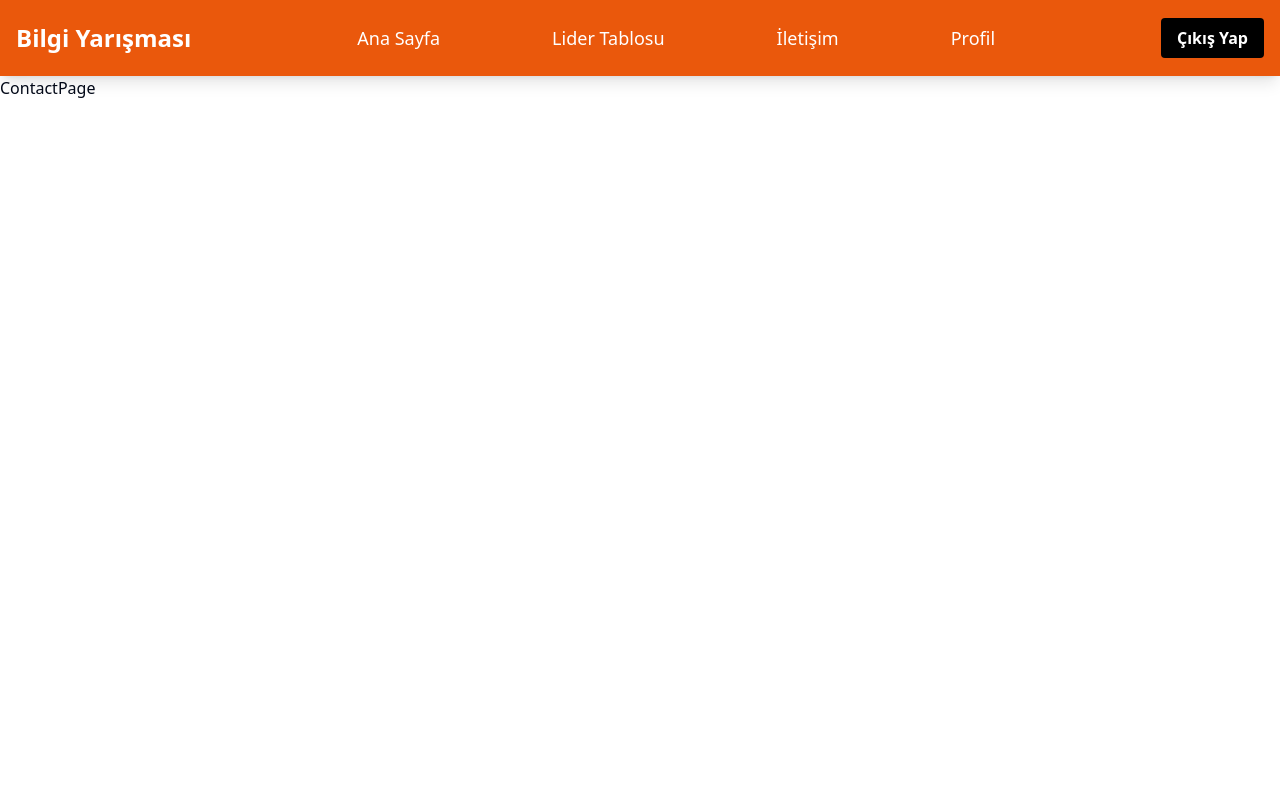
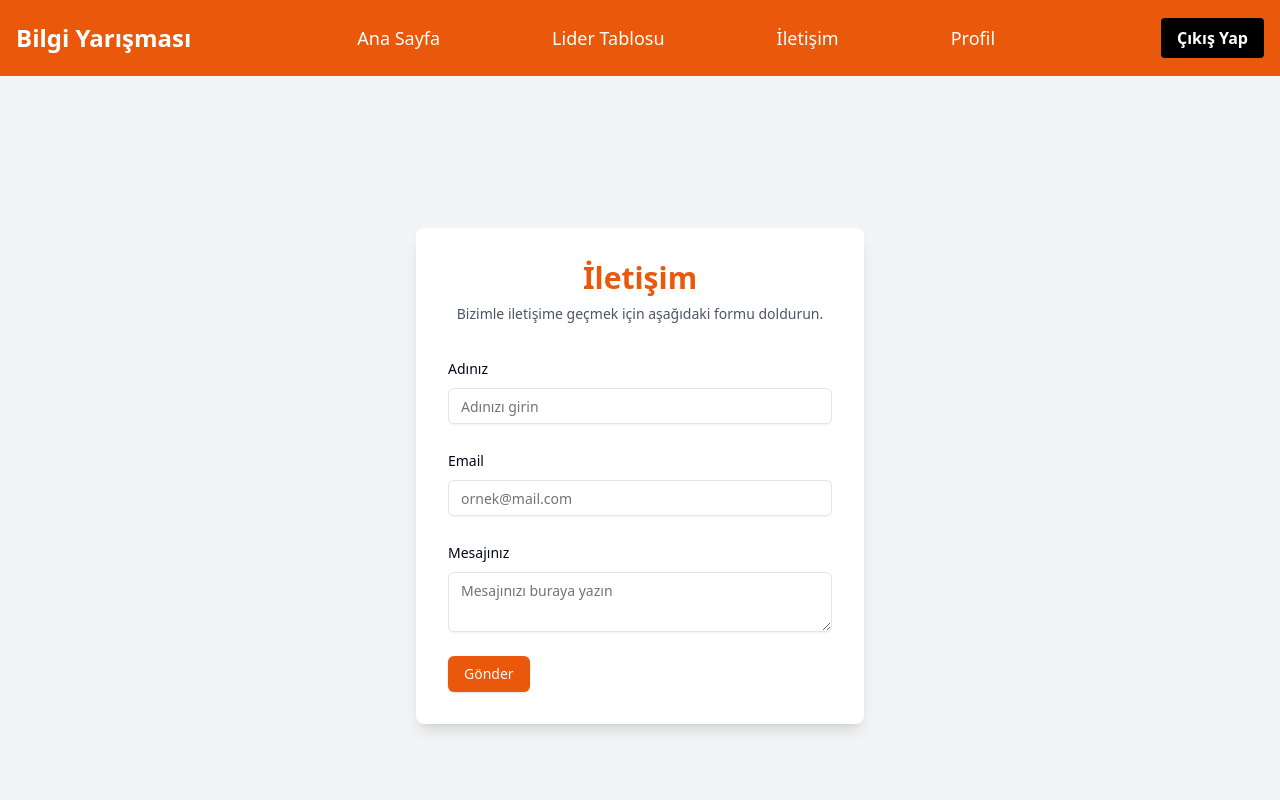
Before and after one commit to berkaydenizyilmaz/bilgi-yarismasi-web, a Next.js app: page /dashboard/contact in a window 1280 px wide. Shown: the top 800 px of the page. Built offline with nearby package versions, Linux system fonts and the light colour scheme.

Commit message:
İletişim sayfası ve kategori seçme sayfası eklendi.

```diff
--- a/app/dashboard/contact/page.tsx
+++ b/app/dashboard/contact/page.tsx
@@ -1,9 +1,138 @@
-import React from 'react'
+"use client"
 
-function ContactPage() {
+import { Button } from "@/components/ui/button"
+import {
+  Form,
+  FormControl,
+  FormField,
+  FormItem,
+  FormLabel,
+  FormMessage,
+} from "@/components/ui/form"
+import { Input } from "@/components/ui/input"
+import { Textarea } from "@/components/ui/textarea"
+import { zodResolver } from "@hookform/resolvers/zod"
+import { useForm } from "react-hook-form"
+import * as z from "zod"
+import { useState } from "react"
+import { useRouter } from "next/navigation"
+
+const formSchema = z.object({
+  name: z.string().min(1, {
+    message: "Adınızı giriniz.",
+  }),
+  email: z.string().email({
+    message: "Geçerli bir email adresi giriniz.",
+  }),
+  message: z.string().min(10, {
+    message: "Mesajınız en az 10 karakter olmalıdır.",
+  }),
+})
+
+export default function ContactPage() {
+  const router = useRouter()
+  const [error, setError] = useState<string>("")
+  const [success, setSuccess] = useState<string>("")
+
+  const form = useForm<z.infer<typeof formSchema>>({
+    resolver: zodResolver(formSchema),
+    defaultValues: {
+      name: "",
+      email: "",
+      message: "",
+    },
+  })
+
+  async function onSubmit(values: z.infer<typeof formSchema>) {
+    try {
+      const response = await fetch("/api/contact", {
+        method: "POST",
+        headers: {
+          "Content-Type": "application/json",
+        },
+        body: JSON.stringify(values),
+      })
+
+      const data = await response.json()
+
+      if (!response.ok) {
+        throw new Error(data.error || "Bir hata oluştu")
+      }
+
+      setSuccess("Mesajınız başarıyla gönderildi!")
+      form.reset()
+    } catch (error) {
+      setError(error instanceof Error ? error.message : "Bir hata oluştu")
+    }
+  }
+
   return (
-    <div>ContactPage</div>
+    <div className="flex min-h-screen items-center justify-center bg-gray-100">
+      <div className="w-full max-w-md space-y-8 p-8 bg-white rounded-lg shadow-lg">
+        <div className="text-center">
+          <h2 className="text-3xl font-bold text-orange-600">İletişim</h2>
+          <p className="mt-2 text-sm text-gray-600">
+            Bizimle iletişime geçmek için aşağıdaki formu doldurun.
+          </p>
+        </div>
+
+        {error && (
+          <div className="rounded-md bg-red-50 p-4 text-sm text-red-500">
+            {error}
+          </div>
+        )}
+
+        {success && (
+          <div className="rounded-md bg-green-50 p-4 text-sm text-green-500">
+            {success}
+          </div>
+        )}
+
+        <Form {...form}>
+          <form onSubmit={form.handleSubmit(onSubmit)} className="space-y-6">
+            <FormField
+              control={form.control}
+              name="name"
+              render={({ field }) => (
+                <FormItem>
+                  <FormLabel>Adınız</FormLabel>
+                  <FormControl>
+                    <Input placeholder="Adınızı girin" {...field} />
+                  </FormControl>
+                  <FormMessage />
+                </FormItem>
+              )}
+            />
+            <FormField
+              control={form.control}
+              name="email"
+              render={({ field }) => (
+                <FormItem>
+                  <FormLabel>Email</FormLabel>
+                  <FormControl>
+                    <Input type="email" placeholder="ornek@mail.com" {...field} />
+                  </FormControl>
+                  <FormMessage />
+                </FormItem>
+              )}
+            />
+            <FormField
+              control={form.control}
+              name="message"
+              render={({ field }) => (
+                <FormItem>
+                  <FormLabel>Mesajınız</FormLabel>
+                  <FormControl>
+                    <Textarea placeholder="Mesajınızı buraya yazın" {...field} />
+                  </FormControl>
+                  <FormMessage />
+                </FormItem>
+              )}
+            />
+            <Button type="submit" className="bg-orange-600 hover:bg-orange-500">Gönder</Button>
+          </form>
+        </Form>
+      </div>
+    </div>
   )
 }
-
-export default ContactPage
--- a/app/page.tsx
+++ b/app/page.tsx
@@ -1,13 +1,45 @@
-import React from 'react';
-import Link from 'next/link';
+"use client";
+
+import React, { useEffect, useState } from "react";
+import Link from "next/link";
 
 const HomePage = () => {
+  interface Category {
+    id: number;
+    name: string;
+    description: string;
+  }
+  const [categories, setCategories] = useState<Category[]>([]);
+  const [error, setError] = useState<string>("");
+
+  useEffect(() => {
+    async function fetchCategories() {
+        try {
+            const response = await fetch("/api/categories"); // Kategorileri almak için API çağrısı
+            const data = await response.json();
+
+            if (!response.ok) {
+                throw new Error(data.error || "Kategoriler alınamadı.");
+            }
+
+            setCategories(data);
+        } catch (error) {
+            setError(error instanceof Error ? error.message : "Bir hata oluştu");
+        }
+    }
+
+    fetchCategories();
+}, []);
+
   return (
     <div className="flex flex-col items-center justify-center min-h-screen bg-gray-100 p-4">
-            <h1 className="text-5xl font-bold text-orange-600 mb-6">Bilgi Yarışması</h1>
+      <h1 className="text-5xl font-bold text-orange-600 mb-6">
+        Bilgi Yarışması
+      </h1>
       <p className="text-lg text-center mb-8 max-w-2xl">
         Bilgi Yarışması, genel kültürünüzü test etmek için harika bir fırsat!
-                Farklı kategorilerde sorularla dolu bu yarışmada, en yüksek puanı almak için mücadele edin.
+        Farklı kategorilerde sorularla dolu bu yarışmada, en yüksek puanı almak
+        için mücadele edin.
       </p>
       <Link href="/quiz/categories">
         <button className="bg-orange-600 text-white font-bold py-3 px-6 rounded shadow-lg hover:bg-orange-500 transition duration-200 mb-10">
@@ -17,40 +49,49 @@ const HomePage = () => {
 
       {/* Yarışmanın Özellikleri */}
       <div className="bg-white shadow-md rounded-lg p-6 mb-10 max-w-2xl">
-                <h2 className="text-3xl font-semibold text-gray-800 mb-4">Neden Katılmalısınız?</h2>
+        <h2 className="text-3xl font-semibold text-gray-800 mb-4">
+          Neden Katılmalısınız?
+        </h2>
         <p className="text-gray-600 mb-4">
           Bilgi Yarışması, eğlenceli ve öğretici bir deneyim sunar.
-                    Arkadaşlarınızla yarışarak hem eğlenir hem de yeni bilgiler öğrenirsiniz.
+          Arkadaşlarınızla yarışarak hem eğlenir hem de yeni bilgiler
+          öğrenirsiniz.
         </p>
         <p className="text-gray-600 mb-4">
-                    En yüksek puanı alan yarışmacılarımız sürpriz ödüller kazanma şansına sahip!
+          En yüksek puanı alan yarışmacılarımız sürpriz ödüller kazanma şansına
+          sahip!
         </p>
       </div>
 
       {/* Kategoriler Bölümü */}
       <div className="bg-white shadow-md rounded-lg p-6 mb-10 max-w-2xl">
-                <h2 className="text-3xl font-semibold text-gray-800 mb-4">Kategoriler</h2>
+        <h2 className="text-3xl font-semibold text-gray-800 mb-4">
+          Kategoriler
+        </h2>
         <p className="text-gray-600 mb-4">
-                    Yarışmamızda çeşitli kategorilerde sorular bulunmaktadır. İşte bazıları:
+          Yarışmamızda çeşitli kategorilerde sorular bulunmaktadır. İşte
+          bazıları:
         </p>
         <ul className="list-disc list-inside text-gray-600 mb-4">
-                    <li>Genel Kültür</li>
-                    <li>Tarih</li>
-                    <li>Coğrafya</li>
-                    <li>Bilim</li>
-                    <li>Sanat</li>
+          {categories.map((category) => (
+            <li key={category.id}>{category.name}</li>
+          ))}
         </ul>
         <p className="text-gray-600 mb-4">
-                    Her kategori, farklı zorluk seviyelerinde sorular sunarak bilgi dağarcığınızı genişletmenize yardımcı olur.
+          Her kategori, farklı zorluk seviyelerinde sorular sunarak bilgi
+          dağarcığınızı genişletmenize yardımcı olur.
         </p>
       </div>
 
       {/* Lider Tablosu Bölümü */}
       <div className="bg-white shadow-md rounded-lg p-6 mb-10 max-w-2xl">
-                <h2 className="text-3xl font-semibold text-gray-800 mb-4">Lider Tablosu</h2>
+        <h2 className="text-3xl font-semibold text-gray-800 mb-4">
+          Lider Tablosu
+        </h2>
         <p className="text-gray-600 mb-4">
-                    Yarışmamızda en yüksek puanı alan yarışmacılar, lider tablosunda yer alır.
-                    Kendinizi diğer yarışmacılarla karşılaştırarak ne kadar ilerlediğinizi görebilirsiniz.
+          Yarışmamızda en yüksek puanı alan yarışmacılar, lider tablosunda yer
+          alır. Kendinizi diğer yarışmacılarla karşılaştırarak ne kadar
+          ilerlediğinizi görebilirsiniz.
         </p>
         <Link href="/leaderboard">
           <button className="bg-orange-600 text-white font-bold py-2 px-4 rounded shadow-lg hover:bg-orange-500 transition duration-200">
@@ -63,8 +104,8 @@ const HomePage = () => {
       <div className="bg-white shadow-md rounded-lg p-6 mb-10 max-w-2xl text-center">
         <h2 className="text-3xl font-semibold text-gray-800 mb-4">İletişim</h2>
         <p className="text-gray-600 mb-4">
-                    Herhangi bir sorunuz veya geri bildiriminiz mi var?
-                    Bizimle iletişime geçmek için aşağıdaki butona tıklayın.
+          Herhangi bir sorunuz veya geri bildiriminiz mi var? Bizimle iletişime
+          geçmek için aşağıdaki butona tıklayın.
         </p>
         <Link href="/dashboard/contact">
           <button className="bg-orange-600 text-white font-bold py-2 px-4 rounded shadow-lg hover:bg-orange-500 transition duration-200">
--- /dev/null
+++ b/app/quiz/categories/page.tsx
@@ -0,0 +1,73 @@
+"use client"
+
+import React, { useEffect, useState } from 'react';
+import Link from 'next/link';
+
+interface Category {
+    id: number;
+    name: string;
+    description: string;
+}
+
+export default function CategoriesPage() {
+    const [categories, setCategories] = useState<Category[]>([]);
+    const [error, setError] = useState<string>("");
+    const [selectedCategory, setSelectedCategory] = useState<Category | null>(null);
+
+    useEffect(() => {
+        async function fetchCategories() {
+            try {
+                const response = await fetch("/api/categories"); // Kategorileri almak için API çağrısı
+                const data = await response.json();
+
+                if (!response.ok) {
+                    throw new Error(data.error || "Kategoriler alınamadı.");
+                }
+
+                setCategories(data);
+            } catch (error) {
+                setError(error instanceof Error ? error.message : "Bir hata oluştu");
+            }
+        }
+
+        fetchCategories();
+    }, []);
+
+    const handleSelectCategory = (category: Category) => {
+        setSelectedCategory(category);
+    };
+
+    return (
+        <div className="flex flex-col items-center justify-center min-h-screen bg-gray-100 p-4">
+            <h1 className="text-5xl font-bold text-orange-600 mb-6">Yarışma Kategorileri</h1>
+            <p className="text-lg text-center text-gray-700 mb-8 max-w-2xl">
+                Farklı kategorilerde bilgi yarışmalarına katılmak için aşağıdaki kategorilerden birini seçin.
+                Her kategori, farklı zorluk seviyelerinde sorular sunarak bilgi dağarcığınızı genişletmenize yardımcı olur.
+            </p>
+            {error && (
+                <div className="rounded-md bg-red-50 p-4 text-sm text-red-500 mb-4">
+                    {error}
+                </div>
+            )}
+            <div className="grid grid-cols-1 sm:grid-cols-2 md:grid-cols-3 lg:grid-cols-4 gap-6 w-full max-w-4xl">
+                {categories.map((category) => (
+                    <div key={category.id} className="border rounded-lg p-6 bg-white shadow-md hover:shadow-lg transition duration-200 cursor-pointer" onClick={() => handleSelectCategory(category)}>
+                        <h3 className="text-2xl font-semibold text-gray-800 mb-2">{category.name}</h3>
+                        <p className="text-gray-600">{category.description}</p>
+                    </div>
+                ))}
+            </div>
+            {selectedCategory && (
+                <div className="text-center mt-8">
+                    <h2 className="text-3xl font-bold text-gray-800 mb-4">Seçilen Kategori: {selectedCategory.name}</h2>
+                    <p className="text-gray-600 mb-4">Bu kategoride yarışmaya başlamak için aşağıdaki butona tıklayın.</p>
+                    <Link href={`/quiz/start/${selectedCategory.id}`}>
+                        <button className="bg-orange-600 text-white py-3 px-6 rounded-lg shadow-lg hover:bg-orange-500 transition duration-200 transform hover:scale-105">
+                            Başla
+                        </button>
+                    </Link>
+                </div>
+            )}
+        </div>
+    );
+}
--- a/components/Header.tsx
+++ b/components/Header.tsx
@@ -11,7 +11,7 @@ function Header() {
         });
 
         if (response.ok) {
-            router.push('/');
+            router.push('/auth/login');
         }
     };
 
--- /dev/null
+++ b/components/ui/textarea.tsx
@@ -0,0 +1,22 @@
+import * as React from "react"
+
+import { cn } from "@/lib/utils"
+
+const Textarea = React.forwardRef<
+  HTMLTextAreaElement,
+  React.ComponentProps<"textarea">
+>(({ className, ...props }, ref) => {
+  return (
+    <textarea
+      className={cn(
+        "flex min-h-[60px] w-full rounded-md border border-neutral-200 bg-transparent px-3 py-2 text-base shadow-sm placeholder:text-neutral-500 focus-visible:outline-none focus-visible:ring-1 focus-visible:ring-neutral-950 disabled:cursor-not-allowed disabled:opacity-50 md:text-sm dark:border-neutral-800 dark:placeholder:text-neutral-400 dark:focus-visible:ring-neutral-300",
+        className
+      )}
+      ref={ref}
+      {...props}
+    />
+  )
+})
+Textarea.displayName = "Textarea"
+
+export { Textarea }
```
Also changed, not shown: app/api/categories/route.ts (added, +22 -0 lines), app/auth/login/page.tsx (+4 -8 lines), app/auth/register/page.tsx (+4 -5 lines). Lines whose indentation alone changed are shown as unchanged.
